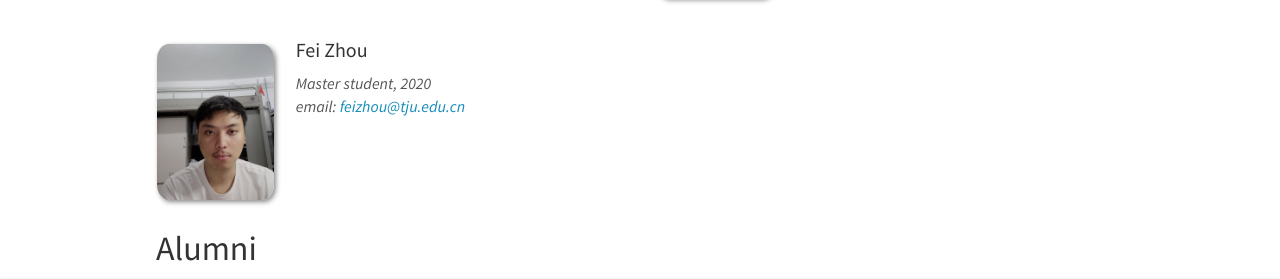
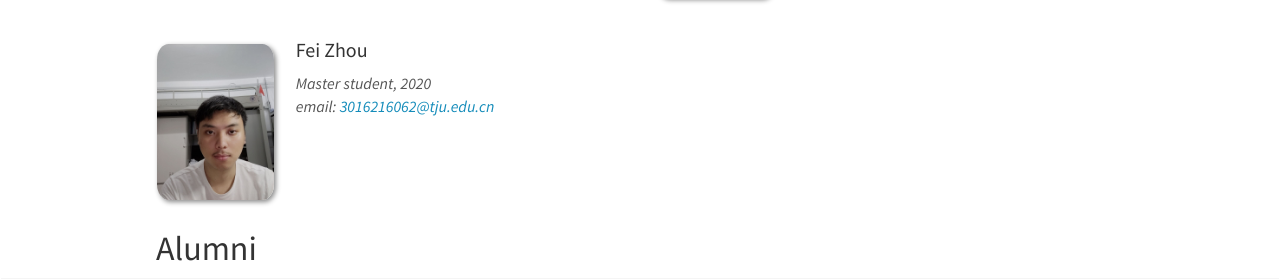
Before and after one commit to tjumm/tjumm.github.io, a Jekyll site: the page built from _pages/team.md, in a window 1280 px wide and 900 px high, scrolled down 2085 px. Shown: the part 529-808 px from the top of the window. Built offline with Jekyll 4.4.1, drawn with Linux system fonts in a browser that asks for light colours; comment, search, counter and statistics services are not loaded.

Commit message:
Update students.yml

```diff
--- a/_data/students.yml
+++ b/_data/students.yml
@@ -150,6 +150,6 @@
 - name: Fei Zhou
   photo: zhoufei.jpg
   info: Master student, 2020
-  email: feizhou@tju.edu.cn
+  email: 3016216062@tju.edu.cn
   number_educ: 0
   education1:
```
